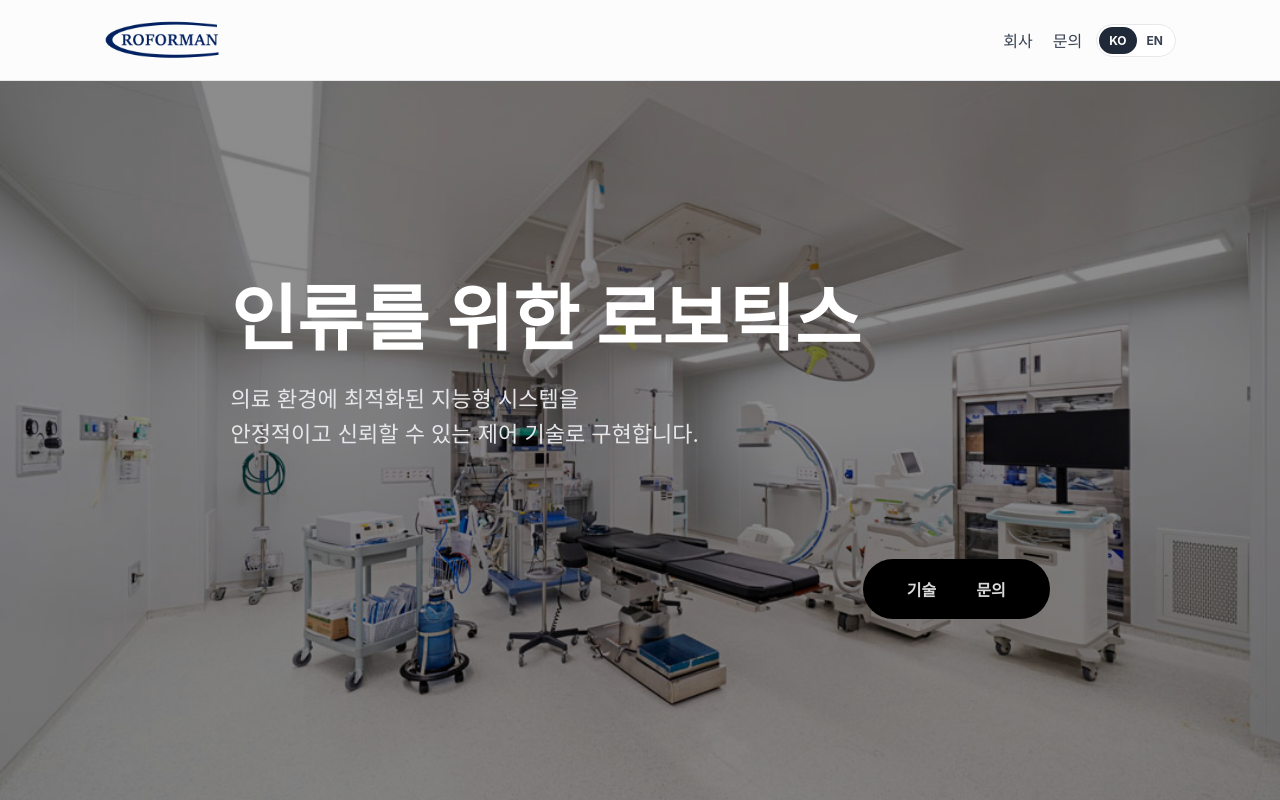
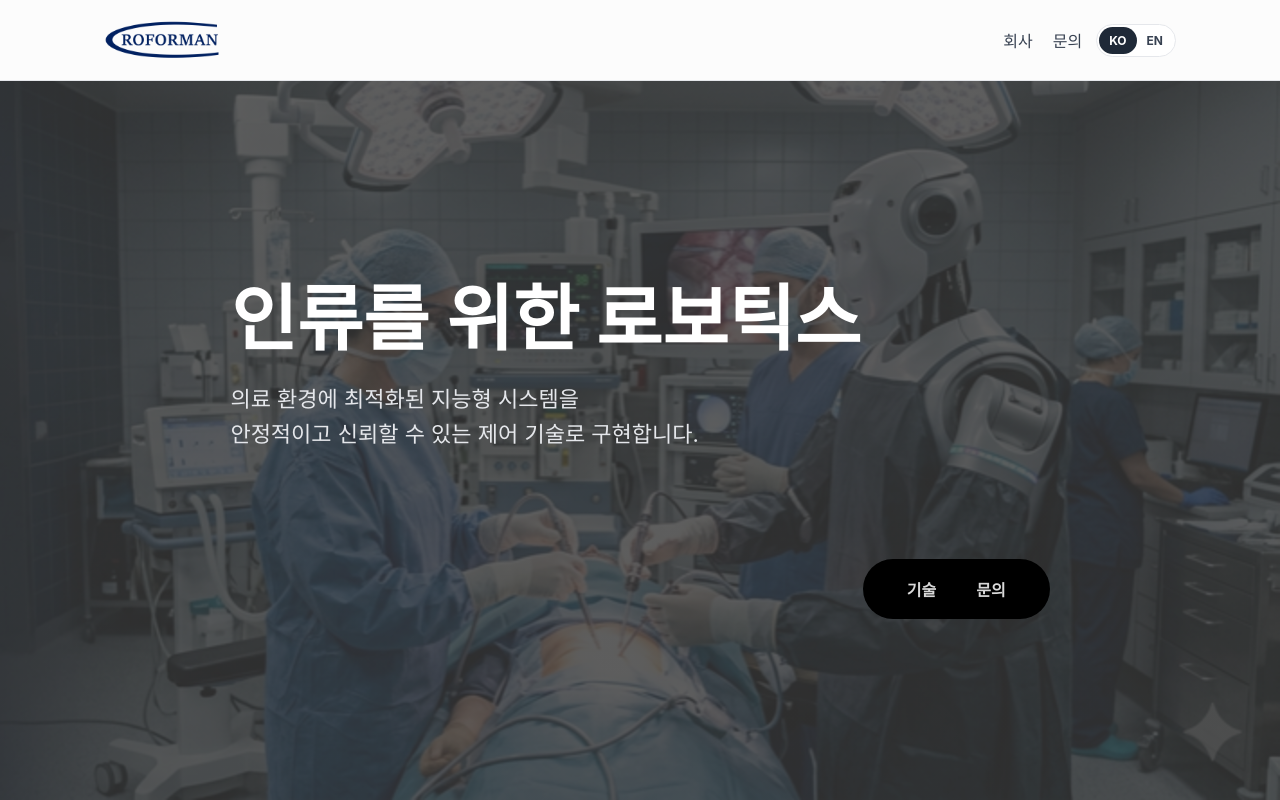
Before and after one commit to roforman/roforman.github.io, a Next.js app: page / in a window 1280 px wide. Shown: the top 800 px of the page. Built offline with nearby package versions, Linux system fonts and the light colour scheme; a web font is replaced by a local one.

Commit message:
feat: 히어로 배경 이미지를 base.png로 교체

```diff
--- a/src/styles/home.module.css
+++ b/src/styles/home.module.css
@@ -6,7 +6,7 @@
   min-height: 520px;
   background-image:
     linear-gradient(var(--color-overlay-strong), var(--color-overlay-strong)),
-    url('/images/home-hero-bg.jpg');
+    url('/images/base.png');
   background-size: cover;
   background-position: center;
   padding: clamp(56px, 16vh, 140px) clamp(72px, 18vw, 400px);
```
Also changed, not shown: public/images/base.png (added).
